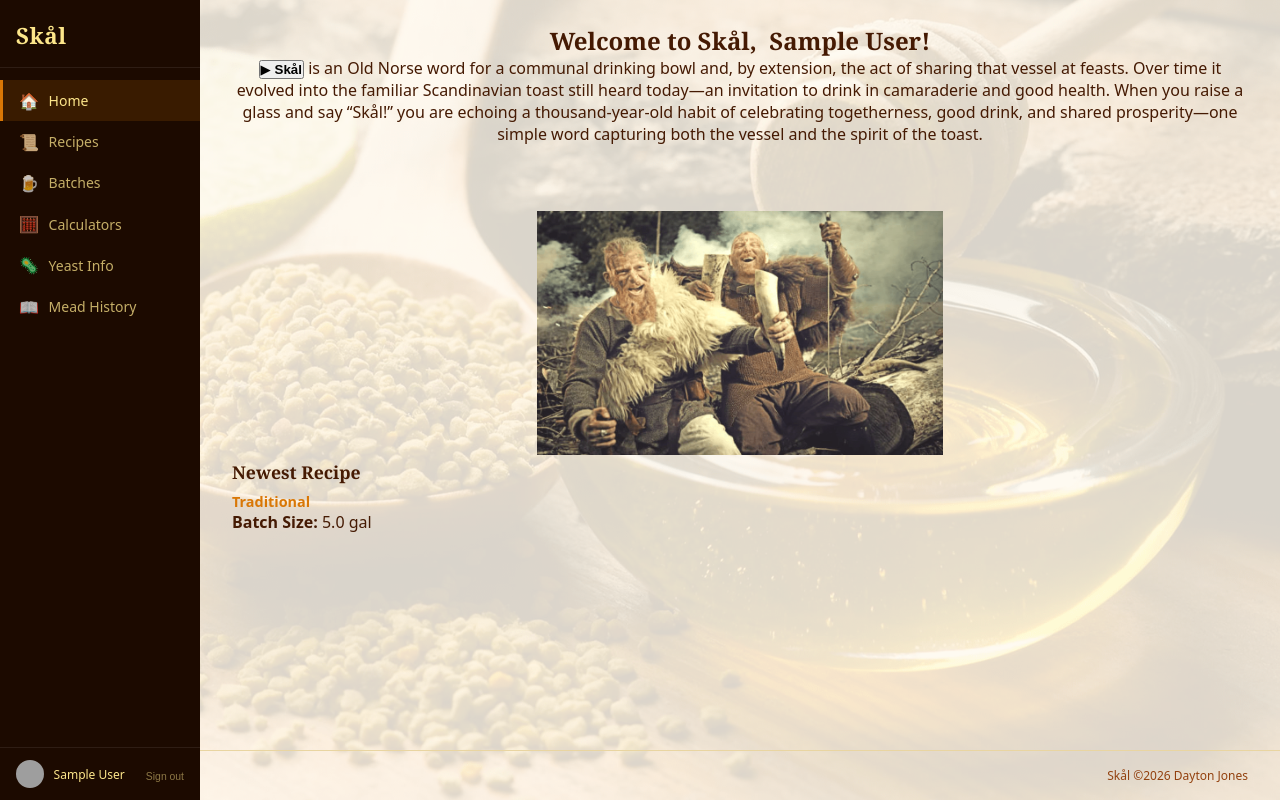
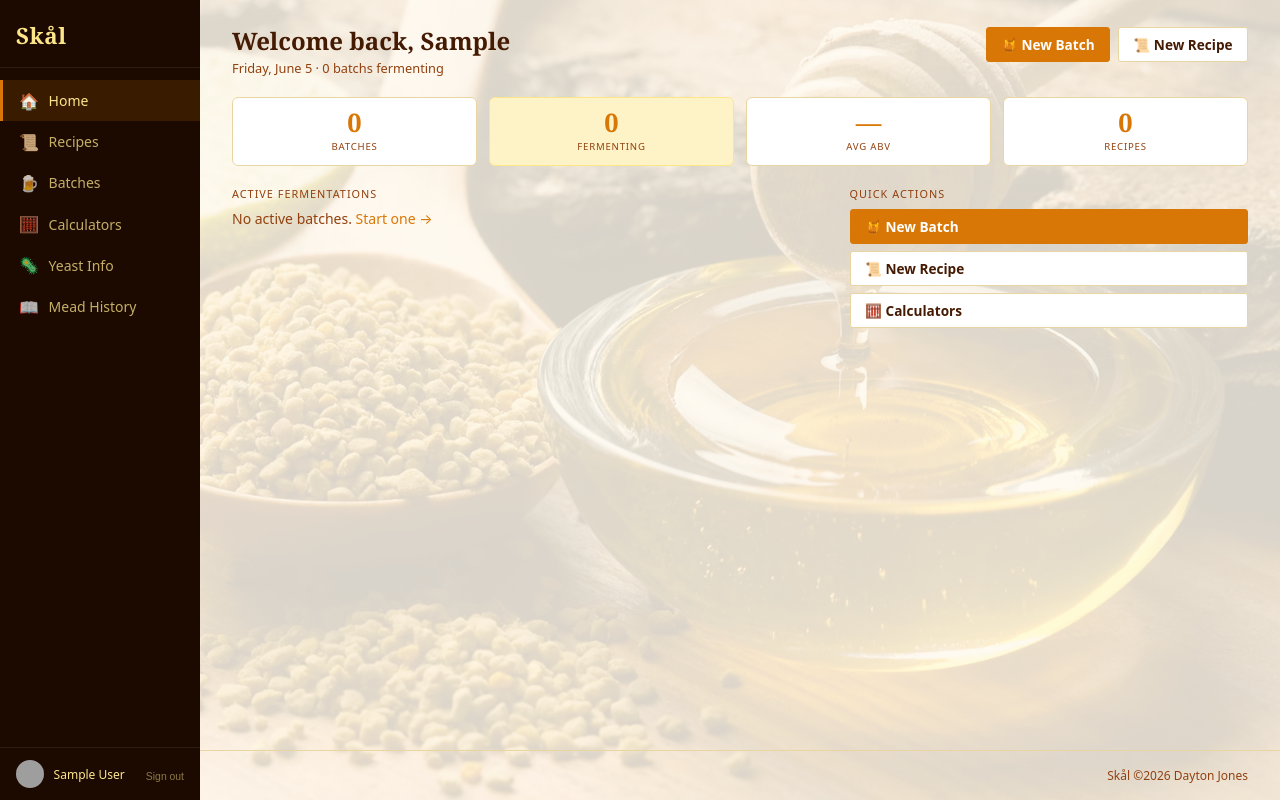
Before and after one commit to daytonjones/Skal, a Django app: page / in a window 1280 px wide. Run offline with Django 5.2, Linux system fonts and the light colour scheme; the visitor is signed in with stand-in values (Sample User, id 1); data comes from the database, SQL or seed files in the repository; data that the repository does not hold is empty; grey boxes are pictures that could not be loaded.

Commit message:
feat: new dashboard template — stats, active fermentations, photo strip

```diff
--- a/templates/home.html
+++ b/templates/home.html
@@ -1,88 +1,111 @@
 {% extends "base.html" %}
+{% load static %}
 {% block title %}Home{% endblock %}
 
 {% block content %}
-  <div class="container mx-auto mt-6">
-    <center>
-    <h1 class="text-2xl font-semibold mb-4 text-center">
-      Welcome to Skål,&nbsp;
-      {% if request.user.get_full_name %}
-        {{ request.user.get_full_name }}!
-      {% else %}
-        {{ request.user.username }}!
-      {% endif %}
-    </h1>
-    </center>
+<div class="dash-greeting">
+  <div>
+    <h1>Welcome back, {{ request.user.first_name|default:request.user.username }}</h1>
+    <p class="subtext">{% now "l, F j" %} · {{ active_count }} batch{{ active_count|pluralize }} fermenting</p>
+  </div>
+  <div class="btn-group">
+    <a href="{% url 'batches:create' %}" class="btn btn-primary">🍯 New Batch</a>
+    <a href="{% url 'recipes:create' %}" class="btn btn-secondary">📜 New Recipe</a>
+  </div>
+</div>
 
-    <center>
-      <button id="play-skal" class="play-btn">▶ <b>Skål</b></button>
-      <audio id="player-skal" preload="auto" style="display:none;">
-        <source src="/static/skal.mp3" type="audio/mpeg">
-      </audio>
-      is an Old Norse word for a communal drinking bowl and, by extension, the act of sharing that vessel at feasts. Over time it evolved into the familiar Scandinavian toast still heard today—an invitation to drink in camaraderie and good health. When you raise a glass and say “Skål!” you are echoing a thousand-year-old habit of celebrating togetherness, good drink, and shared prosperity—one simple word capturing both the vessel and the spirit of the toast.
-    </center>
+<div class="stat-tiles">
+  <div class="stat-tile">
+    <div class="stat-value">{{ total_batches }}</div>
+    <div class="stat-label">Batches</div>
+  </div>
+  <div class="stat-tile highlight">
+    <div class="stat-value">{{ active_count }}</div>
+    <div class="stat-label">Fermenting</div>
+  </div>
+  <div class="stat-tile">
+    <div class="stat-value">{% if avg_abv %}{{ avg_abv }}%{% else %}—{% endif %}</div>
+    <div class="stat-label">Avg ABV</div>
+  </div>
+  <div class="stat-tile">
+    <div class="stat-value">{{ total_recipes }}</div>
+    <div class="stat-label">Recipes</div>
+  </div>
+</div>
 
-    <br><br><br>
-    <center><img src="/static/images/skal.png" alt="Skål" style="max-width: 40%;" /> </center>
+<div class="dash-body">
+  <div>
+    <p class="section-label">Active Fermentations</p>
+    {% for batch in active_batches %}
+    <div class="fermentation-row">
+      <div class="flask flask-lg" data-stage="{{ batch.stage }}"
+           style="--fill: {{ batch.checklist_progress }}%"></div>
+      <div class="fermentation-info">
+        <div class="fermentation-name">
+          <a href="{% url 'batches:detail' batch.pk %}">{{ batch.name }}</a>
+        </div>
+        <div class="fermentation-meta">
+          {{ batch.stage|capfirst }}
+          · {% if batch.fg %}{{ batch.og|floatformat:3 }} → {{ batch.fg|floatformat:3 }}{% else %}OG {{ batch.og|floatformat:3 }}{% endif %}
+          · {{ batch.checklist_progress }}% complete
+        </div>
+      </div>
+    </div>
+    {% empty %}
+    <p style="color:var(--brown-700);font-size:0.875rem;">No active batches.
+      <a href="{% url 'batches:create' %}">Start one →</a>
+    </p>
+    {% endfor %}
+  </div>
 
-    {% if newest_recipe %}
-      <div class="calc-section">
-        <h2>Newest Recipe</h2>
-        <h3>
-          <a href="{% url 'recipes:detail' newest_recipe.pk %}">
-            {{ newest_recipe.name }}
-            {% if newest_recipe.user and request.user != newest_recipe.user %}
-              ({{ newest_recipe.user.get_full_name|default:newest_recipe.user.username|default:"Admin" }})
-            {% endif %}
-          </a>
-        </h3>
-        <p><strong>Batch Size:</strong> {{ newest_recipe.batch_size }} gal</p>
-      </div>
-    {% endif %}
+  <div>
+    <p class="section-label">Quick Actions</p>
+    <div class="quick-actions" style="margin-bottom:1rem;">
+      <a href="{% url 'batches:create' %}" class="btn btn-primary">🍯 New Batch</a>
+      <a href="{% url 'recipes:create' %}" class="btn btn-secondary">📜 New Recipe</a>
+      <a href="{% url 'calculators:index' %}" class="btn btn-secondary">🧮 Calculators</a>
+    </div>
 
-    {% if newest_batch %}
-      <div class="calc-section mt-6">
-        <h2>Latest Batch</h2>
-        <h3>
-          <a href="{% url 'batches:detail' newest_batch.pk %}">
-            {{ newest_batch.name }}
-          </a>
-        </h3>
-        <p>
-          <strong>OG:</strong> {{ newest_batch.og }}
-          {% if newest_batch.fg %}
-            , <strong>FG:</strong> {{ newest_batch.fg }}
-          {% endif %}
-        </p>
-        {% if newest_batch.primary_date %}
-          <p><strong>Primary Date:</strong> {{ newest_batch.primary_date }}</p>
-        {% endif %}
-      </div>
+    {% if last_bottled %}
+    <p class="section-label">Last Bottled</p>
+    <div class="card" style="padding:0.75rem;">
+      <a href="{% url 'batches:detail' last_bottled.pk %}" style="font-weight:600;color:var(--brown-900);">
+        {{ last_bottled.name }}
+      </a>
+      <p style="font-size:0.75rem;color:var(--stage-bottled);margin-top:0.2rem;">
+        ✓ Bottled
+        {% if last_bottled.bottled_date %}{{ last_bottled.bottled_date }}{% endif %}
+        {% if last_bottled.fg %} · {{ last_bottled.fg|floatformat:3 }} FG{% endif %}
+      </p>
+    </div>
     {% endif %}
   </div>
+</div>
 
-  <script>
-    (function () {
-      const btn = document.getElementById('play-skal');
-      const player = document.getElementById('player-skal');
-      let playing = false;
+{% if recent_images %}
+<div class="photo-strip-section">
+  <p class="section-label">From the Cellar</p>
+  <div class="photo-strip">
+    {% for img in recent_images %}
+    <a href="{% url 'batches:detail' img.batch.pk %}" title="{{ img.batch.name }}">
+      <img src="{{ img.image.url }}" alt="{{ img.caption|default:img.batch.name }}">
+    </a>
+    {% endfor %}
+  </div>
+</div>
+{% endif %}
 
-      btn.addEventListener('click', () => {
-        if (!playing) {
-          player.play();
-          playing = true;
-          btn.textContent = '⏸ Pause';
-        } else {
-          player.pause();
-          playing = false;
-          btn.textContent = '▶ Play';
-        }
-      });
-
-      player.addEventListener('ended', () => {
-        playing = false;
-        btn.textContent = '▶ Play';
-      });
-    })();
-  </script>
+<script>
+  (function() {
+    const btn = document.getElementById('play-skal');
+    const player = document.getElementById('player-skal');
+    if (!btn || !player) return;
+    let playing = false;
+    btn.addEventListener('click', function() {
+      if (!playing) { player.play(); playing = true; btn.textContent = '⏸ Skål'; }
+      else { player.pause(); playing = false; btn.textContent = '▶ Skål'; }
+    });
+    player.addEventListener('ended', function() { playing = false; btn.textContent = '▶ Skål'; });
+  })();
+</script>
 {% endblock %}
```
